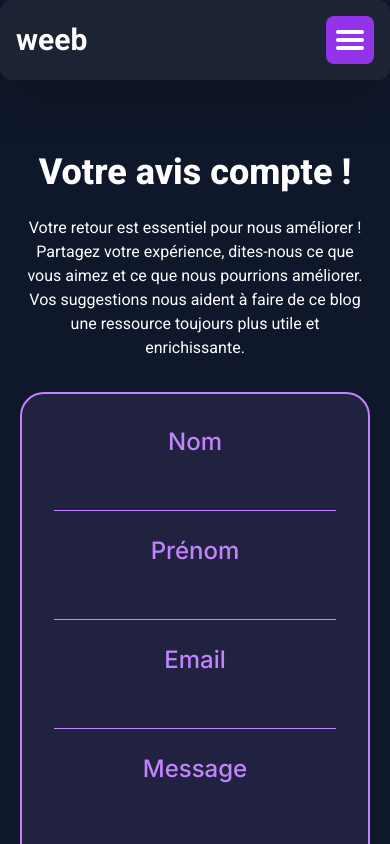
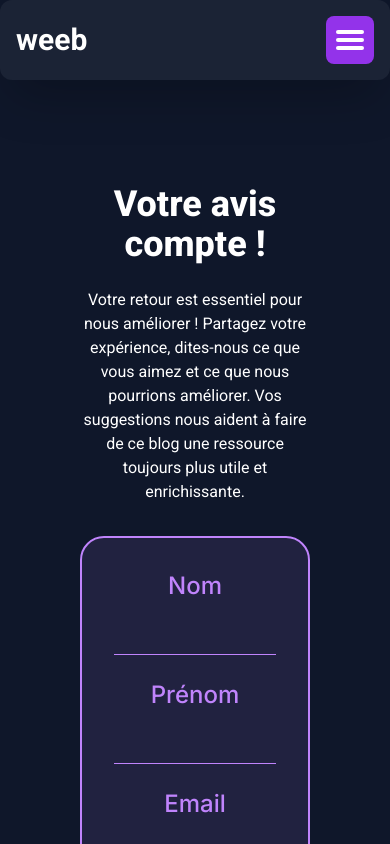
Before and after one commit to Yome07/weeb_guillaume_amselle_andreux, a React (Vite) app: page /contact in a window 390 px wide. Shown: the top 844 px of the page. Built offline with nearby package versions, Linux system fonts and the light colour scheme.

Commit message:
refactor: passage de balise main des pages dans Layout

```diff
--- a/src/components/layout/Layout.jsx
+++ b/src/components/layout/Layout.jsx
@@ -14,7 +14,7 @@ function Layout() {
       <Header />
 
       {/* Contenu de la page (Home, Contact, Login, etc.) */}
-      <main>
+      <main className="px-20 py-20">
         <Outlet />
       </main>
 
--- a/src/pages/Contact.jsx
+++ b/src/pages/Contact.jsx
@@ -28,11 +28,10 @@ function Contact() {
 
   return (
     <>
-      {/* Section principale du formulaire */}
-      <main className="flex-1 flex flex-col items-center px-5 py-12 md:px-10 lg:px-20 lg:py-20">
+
 
         {/* Titre et description */}
-        <div className="text-center mb-8 lg:mb-12 max-w-4xl">
+        <div className="text-center mb-8 lg:mb-12 max-w-4xl mx-auto">
           <h1 className="text-white font-extrabold text-4xl mb-6 lg:text-6xl">
             Votre avis compte !
           </h1>
@@ -42,7 +41,7 @@ function Contact() {
         </div>
 
         {/* Container du formulaire avec bordure violette */}
-        <div className="w-full max-w-sm lg:max-w-2xl p-8 lg:p-12 border-2 border-purple-light rounded-3xl bg-purple-dark">
+        <div className="w-full max-w-sm lg:max-w-2xl p-8 lg:p-12 border-2 border-purple-light rounded-3xl bg-purple-dark mx-auto">
 
           {/* Formulaire de contact */}
           <form onSubmit={handleSubmit} className="flex flex-col gap-6 lg:gap-8">
@@ -107,7 +106,6 @@ function Contact() {
             </Button>
           </form>
         </div>
-      </main>
     </>
   );
 }
--- a/src/pages/Home.jsx
+++ b/src/pages/Home.jsx
@@ -33,8 +33,9 @@ function Home() {
 
   return (
     <>
+
       {/* Section Hero */}
-      <section className="flex-1 flex flex-col items-center px-5 py-12 md:px-10 lg:px-20 lg:py-20">
+      <section className="flex-1 flex flex-col items-center pb-12 lg:pb-20">
 
         {/* Titre principal */}
         <h1 className="text-white font-extrabold text-4xl leading-[110%] text-center mb-6 lg:text-6xl max-w-2xl">
--- a/src/pages/Login.jsx
+++ b/src/pages/Login.jsx
@@ -24,8 +24,7 @@ function Login() {
 
   return (
     <>
-      {/* Section principale du formulaire */}
-      <main className="px-20 py-12">
+
 
         {/* Container du formulaire */}
         <div className="mx-auto flex flex-col items-center gap-8 w-full max-w-3xs">
@@ -77,7 +76,6 @@ function Login() {
             Vous n'avez pas de compte ? Vous pouvez en <a href="#" className='text-white underline'>créer un</a>
           </p>
         </div>
-      </main>
     </>
   );
 }
```
